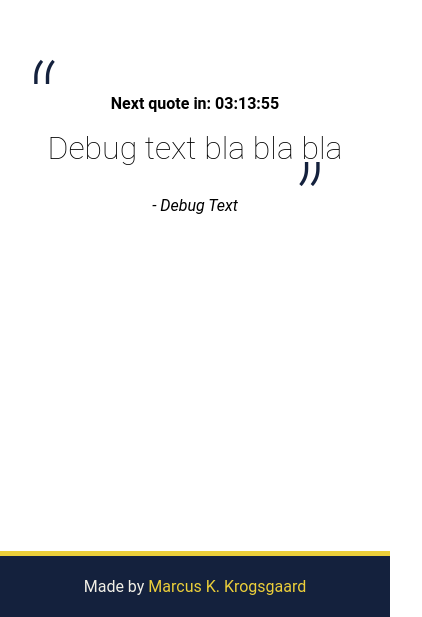
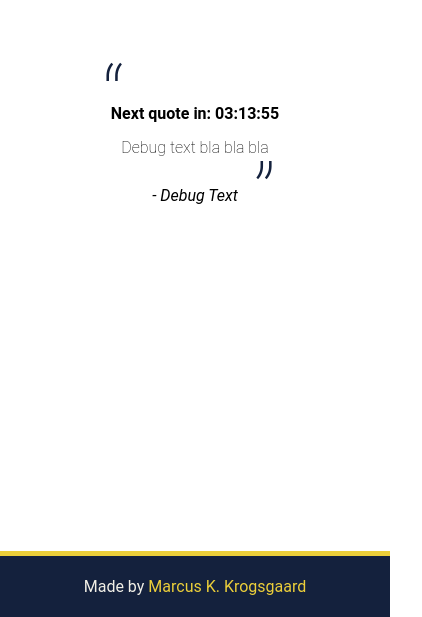
Before and after one commit to MKKrogsgaard/Quote-of-the-day, a website: page public/index.html in a window 390 px wide. Shown: the part 227-844 px from the top of the page, 422 px wide, since content can reach past the window. Drawn offline with nearby package versions, Linux system fonts and the light colour scheme; no server answers; a web font is replaced by a local one.

Commit message:
Mobile styling take three...

```diff
--- a/public/style.css
+++ b/public/style.css
@@ -125,12 +125,21 @@ cite {
 
     blockquote {
         padding: 0.9rem 1rem;
+        font-size: 1rem;
+    }
+
+    blockquote:before,
+    blockquote:after {
+
+        font-size: 6rem;
+        width: 6rem;
+        height: 3rem;
     }
 
     blockquote::before {
-    content: "“";
-    left: -0.2rem;
-    top: -5rem;
+        content: "“";
+        left: -0.2rem;
+        top: -5rem;
     }
 
     blockquote::after {
```
